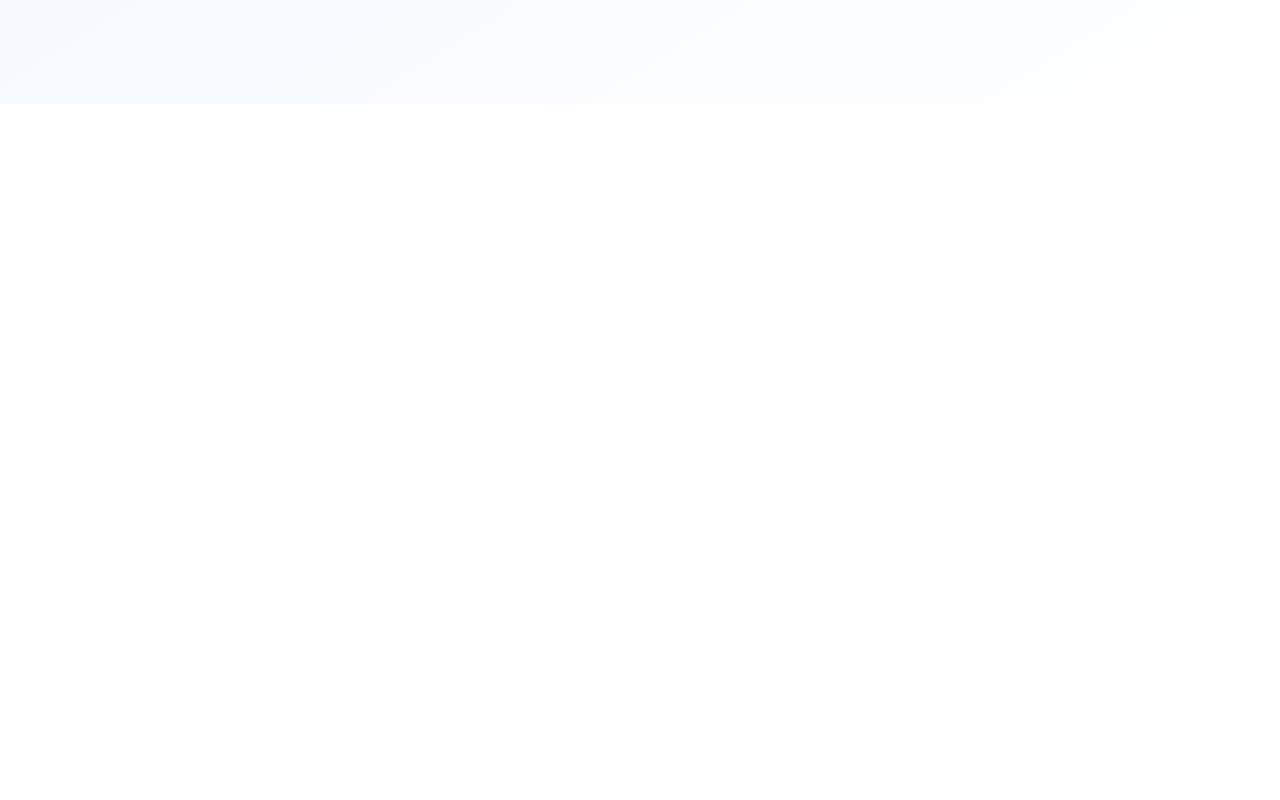
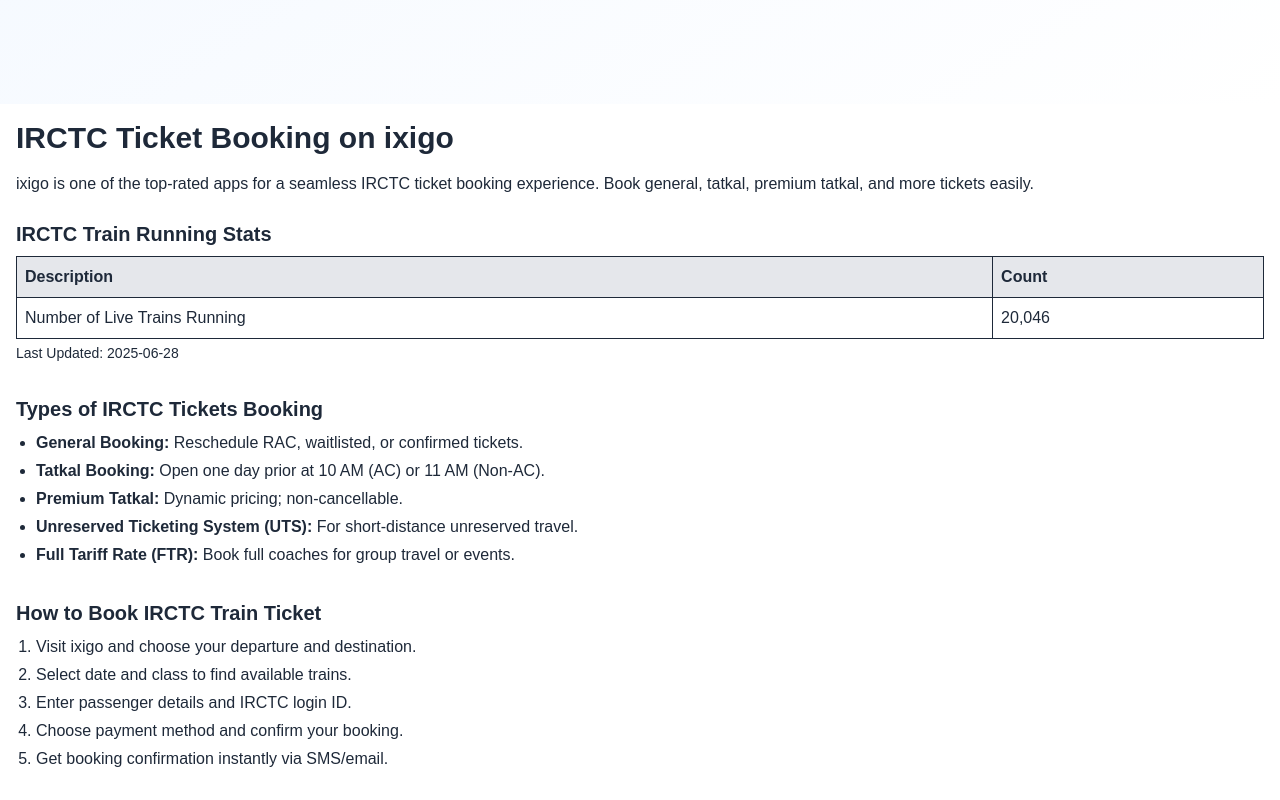
Before and after one commit to Ravi-Katiyar04/humsafar, a Next.js app: page / in a window 1280 px wide. Shown: the part 760-1560 px from the top of the page. Before the commit the page ends 864 px from the top, so only its background shows below. Built offline with nearby package versions, Linux system fonts and the light colour scheme.

Commit message:
middle component added

```diff
--- a/src/app/page.js
+++ b/src/app/page.js
@@ -5,6 +5,7 @@ import { useRouter } from 'next/navigation';
 import Image from 'next/image';
 // import trainImage from '@/public/assets/train-hero.jpg'; // optional image
 import Navbar from '@/components/Navbar';
+import MiddleContent from '@/components/MiddleContent';
 
 export default function HomePage() {
   const [source, setSource] = useState('');
@@ -63,6 +64,7 @@ export default function HomePage() {
           </div>
         </div>
       </div>
+      <MiddleContent />
     </>
   );
 }
--- a/src/components/MiddleContent.jsx
+++ b/src/components/MiddleContent.jsx
@@ -1,6 +1,6 @@
-export default function Home() {
+export default function MiddleContent() {
   return (
-    <main className="p-4 max-w-4xl mx-auto text-gray-800">
+    <main className="p-4 max-w-7xl mx-auto text-gray-800">
       <h1 className="text-3xl font-bold mb-4">IRCTC Ticket Booking on ixigo</h1>
       <p className="mb-6">
         ixigo is one of the top-rated apps for a seamless IRCTC ticket booking experience. Book general, tatkal, premium tatkal, and more tickets easily.
```
